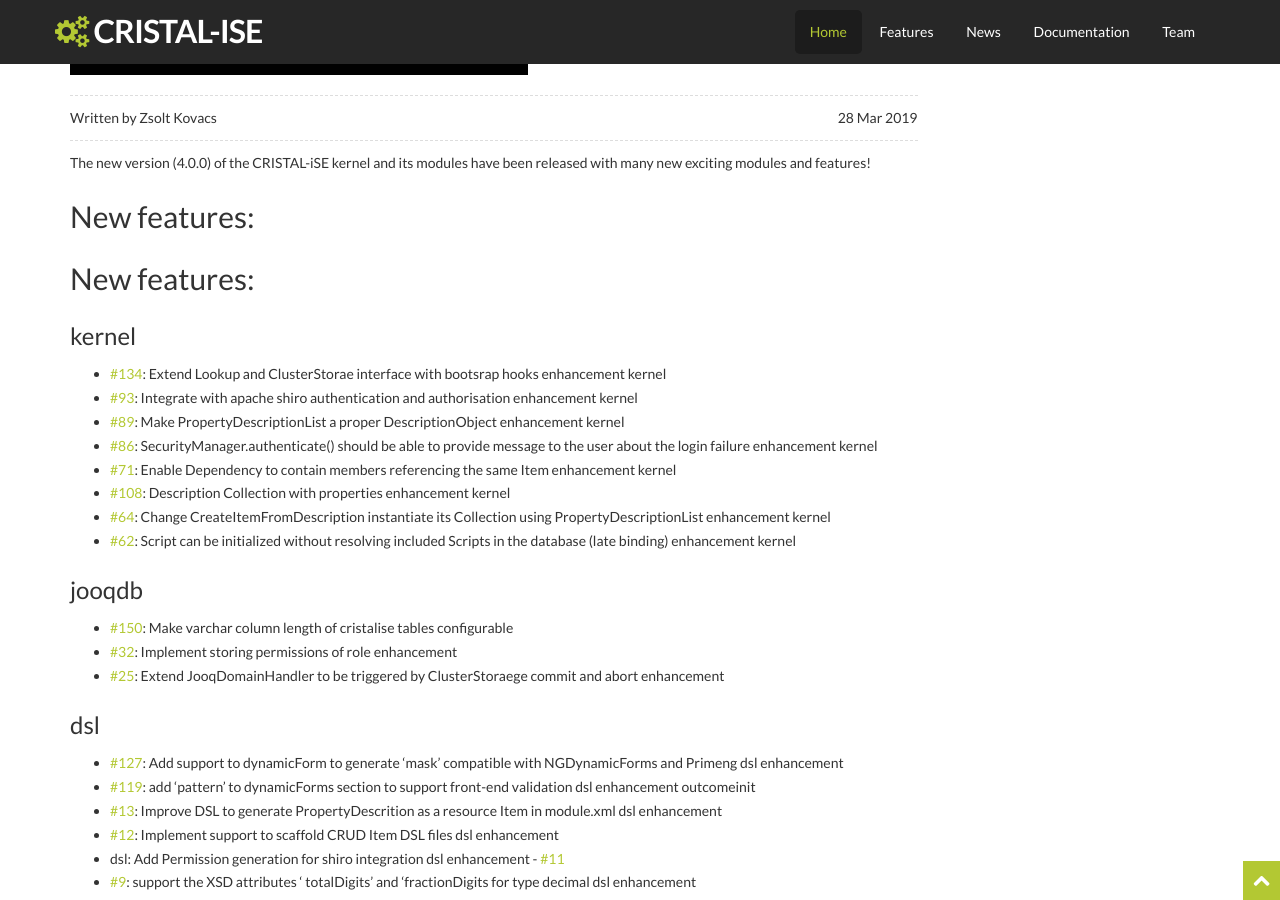
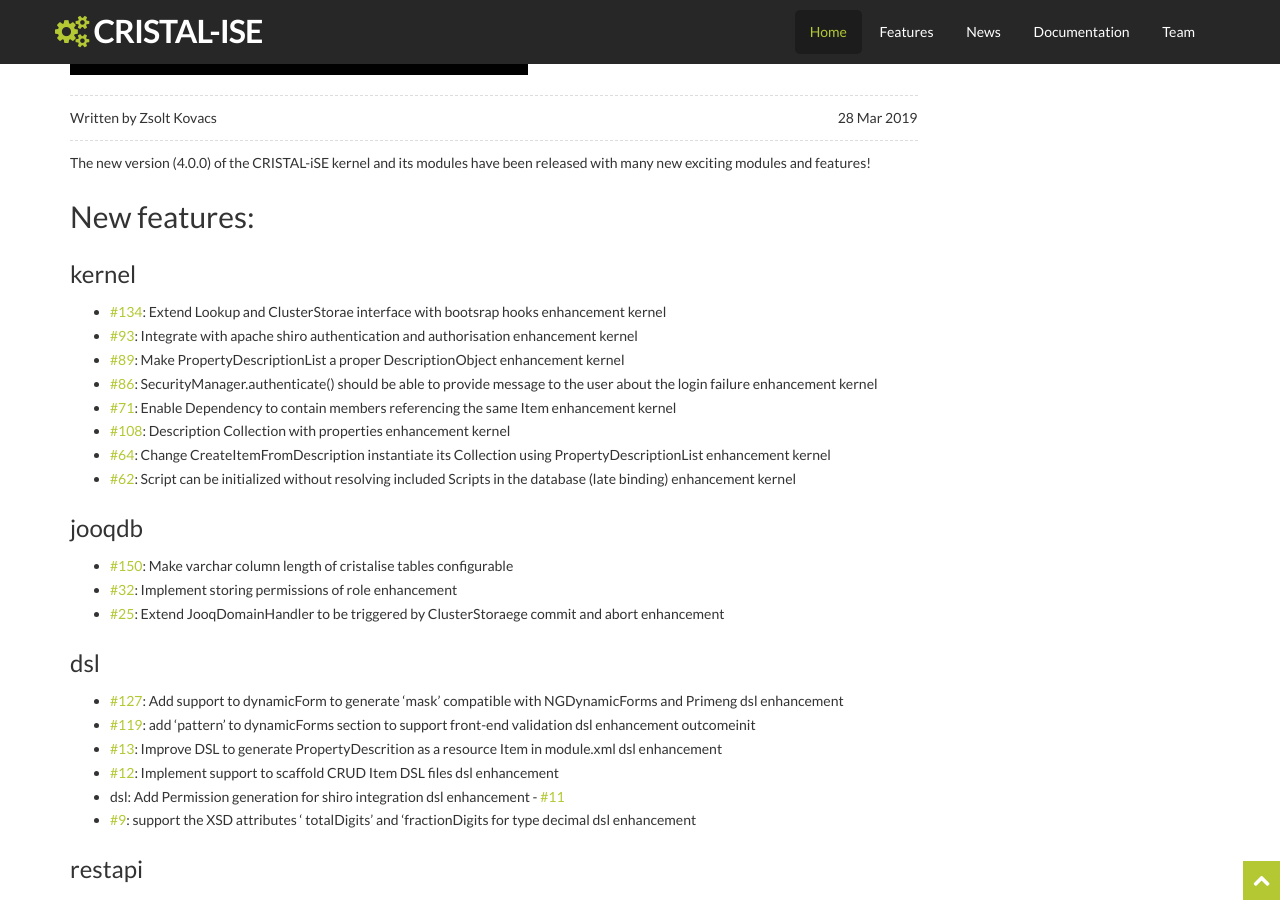
Before and after one commit to cristal-ise/cristal-ise.github.io, a Jekyll site: the page built from _posts/2019-03-28-cristalise-4.0.0--permission-management-release.md, in a window 1280 px wide and 900 px high, scrolled down 373 px. Built offline with Jekyll 4.4.1, drawn with Linux system fonts in a browser that asks for light colours.

Commit message:
new features

```diff
--- a/_posts/2019-03-28-cristalise-4.0.0--permission-management-release.md
+++ b/_posts/2019-03-28-cristalise-4.0.0--permission-management-release.md
@@ -9,8 +9,6 @@
 ---
 
 The new version (4.0.0) of the CRISTAL-iSE kernel and its modules have been released with many new exciting modules and features!
-
-## New features:
 
 ## New features:
 
```
